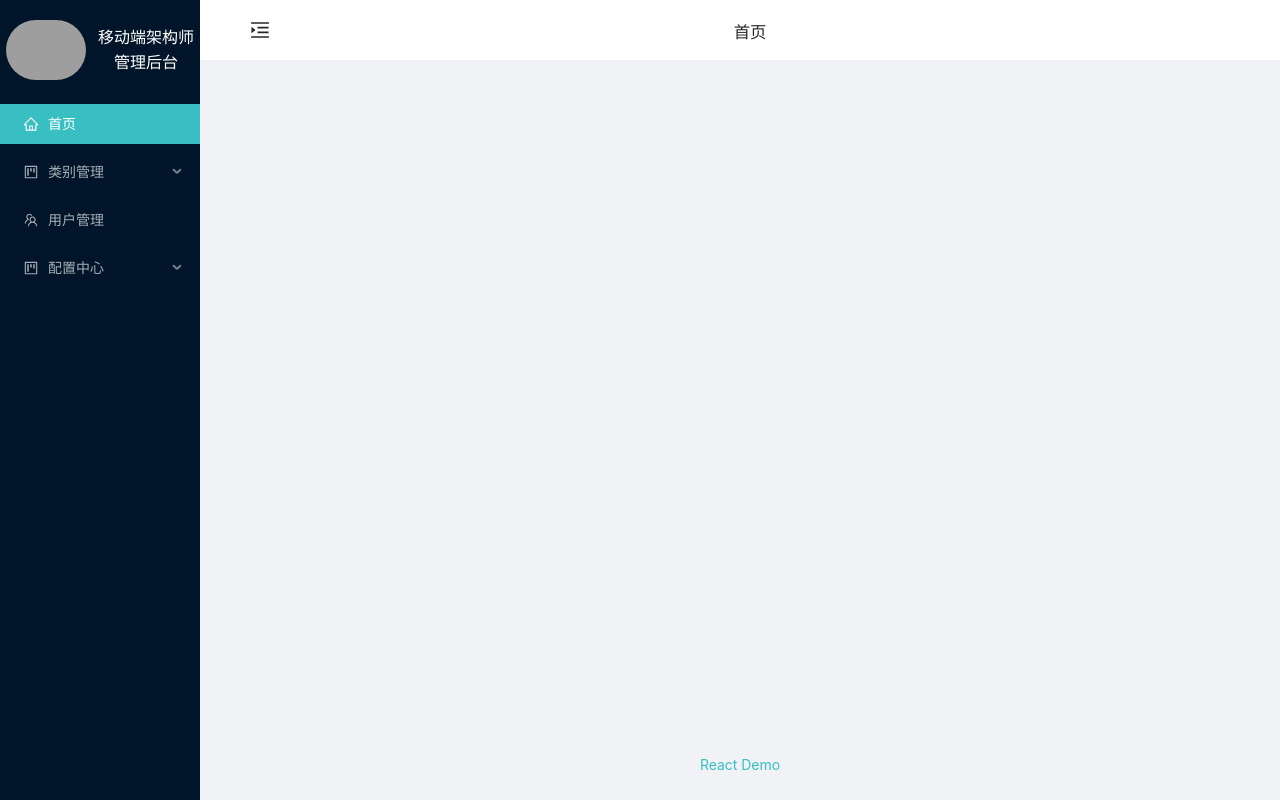
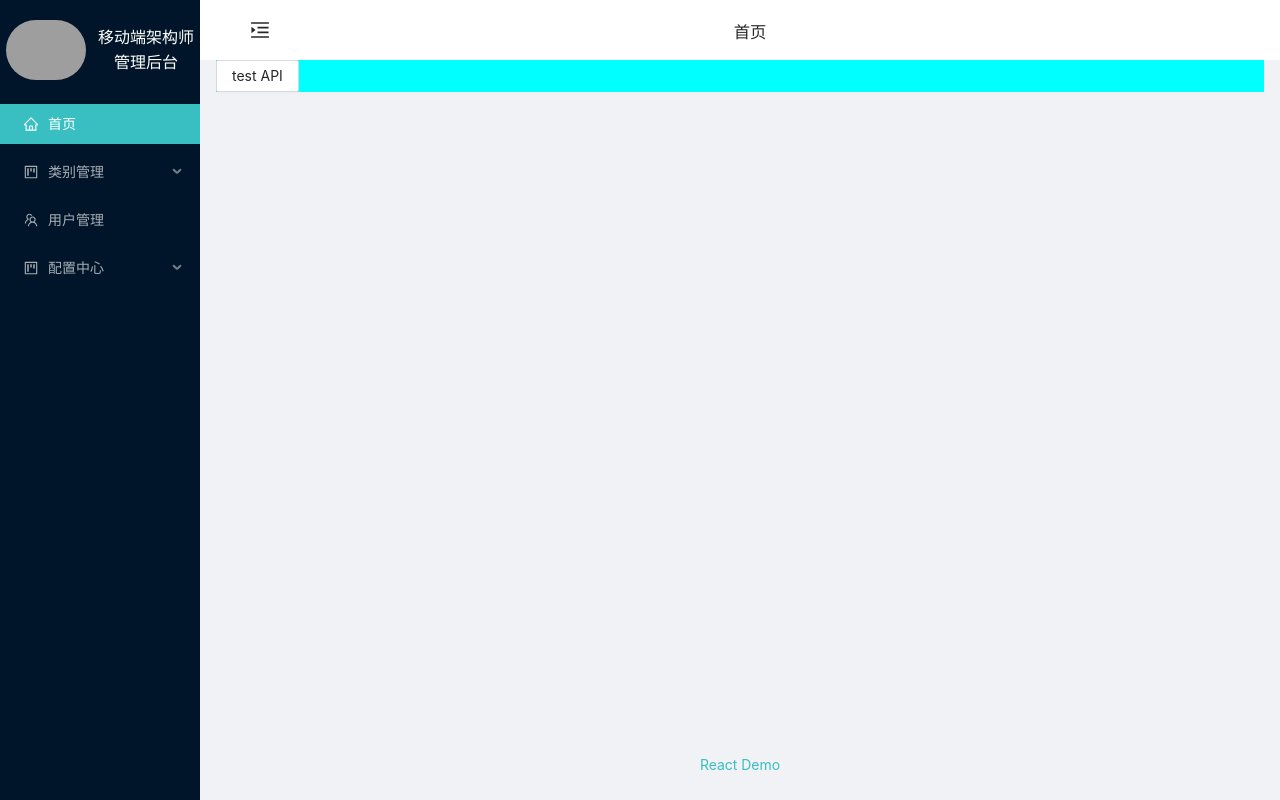
Before and after one commit to monkey1992/react-demo, a React (Create React App) app: page /user in a window 1280 px wide. Built offline with nearby package versions, Linux system fonts and the light colour scheme; grey boxes are pictures that could not be loaded.

Commit message:
service api

```diff
--- a/src/App.js
+++ b/src/App.js
@@ -33,12 +33,12 @@ class App extends React.Component {
           }} />
           <Content className='App-content'>
             <Switch>
-              <Route exact path='/' Component={Home} />
-              <Route path='/category' Component={Category} />
-              <Route path='/category-add' Component={AddCategory} />
-              <Route path='/user' Component={User} />
-              <Route path='/config' Component={ConfigList} />
-              <Route path='/config-add' Component={ConfigAdd} />
+              <Route exact path='/' component={Home} />
+              <Route path='/category' component={Category} />
+              <Route path='/category-add' component={AddCategory} />
+              <Route path='/user' component={User} />
+              <Route path='/config' component={ConfigList} />
+              <Route path='/config-add' component={ConfigAdd} />
             </Switch>
           </Content>
           <Footer className='App-footer'>
--- a/src/App.less
+++ b/src/App.less
@@ -4,10 +4,10 @@
   min-height: 100vh;
 
   &-content {
-    margin: 0 16px,
+    margin: 0 16px;
   }
 
   &-footer {
-    text-align: center
+    text-align: center;
   }
 }
--- a/src/page/Index.js
+++ b/src/page/Index.js
@@ -1,10 +1,25 @@
 import React from 'react'
 import './Index.less'
+import { get } from '../service/index'
+import { api } from '../service/api'
+import { Button } from 'antd'
 
-export default class Index extends React.Component {
+class Index extends React.Component {
+    fire = () => {
+        get(api.userList)({ pageIndex: 1, pageSize: 10 })
+            .then(res => res.json())
+            .then(result => {
+                console.log(result)
+            }).catch(e => {
+                console.log(e)
+            })
+    }
+
     render() {
         return <div className='home'>
-            Home
+            <Button onClick={this.fire}>test API</Button>
         </div>
     }
 }
+
+export default Index;
--- a/src/page/Index.less
+++ b/src/page/Index.less
@@ -1,3 +1,3 @@
 .home {
-    background-color: antiquewhite
+    background-color: antiquewhite;
 }
--- a/src/page/user/Index.js
+++ b/src/page/user/Index.js
@@ -1,10 +1,23 @@
 import React from 'react'
 import './Index.less'
+import { get } from '../../service';
+import { api } from '../../service/api';
+import { Button } from 'antd';
 
 export default class Index extends React.Component {
+    fire = () => {
+        get(api.userList)({ pageIndex: 1, pageSize: 10 })
+            .then(res => res.json())
+            .then(result => {
+                console.log(result);
+            }).catch(e => {
+                console.log(e);
+            })
+    }
+
     render() {
         return <div className='user'>
-            User
+            <Button onClick={this.fire}>test API</Button>
         </div>
     }
 }
--- a/src/page/user/index.less
+++ b/src/page/user/index.less
@@ -1,3 +1,3 @@
 .user {
-    background-color: aqua
+    background-color: aqua;
 }
--- /dev/null
+++ b/src/service/api.js
@@ -0,0 +1,5 @@
+export const url = "http://127.0.0.1:5088";
+
+export const api = {
+    userList: '/user/users'
+}
--- /dev/null
+++ b/src/service/index.js
@@ -0,0 +1,20 @@
+import { url } from './api'
+
+const AUTH_TOKEN = 'MTU5Mjq1MDg3NDcwNw=='
+
+export function get(api) {
+    return params => fetch(buildParams(url + api, params),
+        {
+            headers: {
+                'auth-token': AUTH_TOKEN
+            }
+        })
+}
+
+function buildParams(url, params = {}) {
+    let newUrl = new URL(url);
+    Object.keys(params).forEach(key => {
+        newUrl.searchParams.append(key, params[key]);
+    });
+    return newUrl.toString();
+}
```
